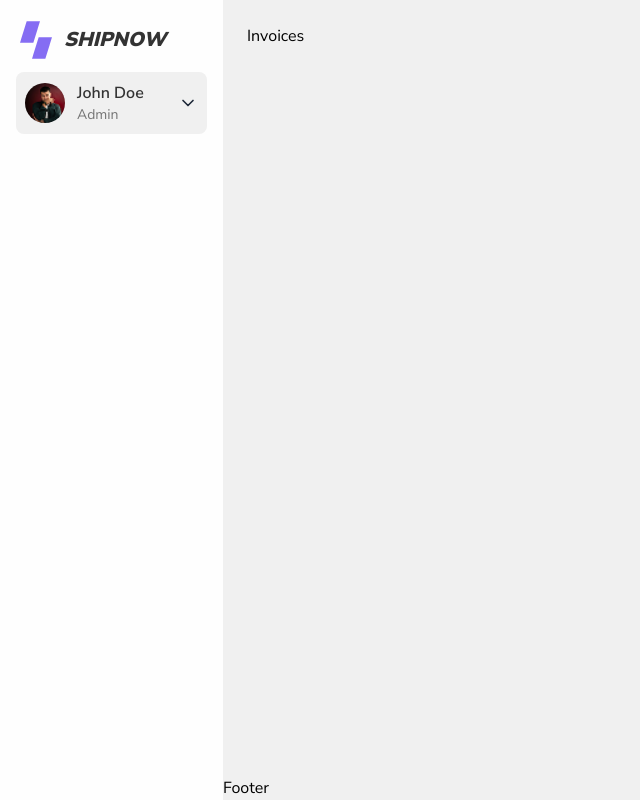
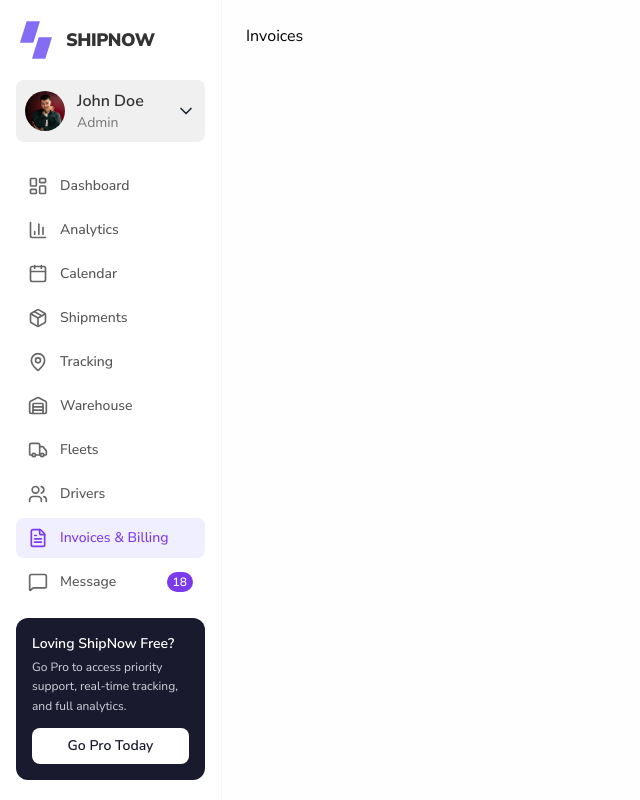
Before and after one commit to gmnayem631/ship-now, a Next.js app: page /invoices in a window 1280 px wide. Shown: the whole page, without its empty margins (0-640 px from the left). Built offline with nearby package versions, Linux system fonts and the light colour scheme.

Commit message:
feat: enhance Sidebar with navigation and promotional components

```diff
--- a/app/(dashboard)/layout.tsx
+++ b/app/(dashboard)/layout.tsx
@@ -1,16 +1,13 @@
-import React from "react";
-import Footer from "../components/layouts/Footer";
+import { ReactNode } from "react";
 import Sidebar from "../components/layouts/Sidebar";
 
-// app/(dashboard)/layout.tsx
-export default function DashboardLayout({ children }) {
+export default function DashboardLayout({ children }: { children: ReactNode }) {
   return (
-    <div className="flex min-h-screen">
+    <div className="flex min-h-screen bg-[#FEFEFE]">
       <Sidebar />
       <div className="flex flex-1 flex-col">
-        {/* Top header will go here later */}
         <main className="flex-1 p-6">{children}</main>
-        <Footer />
+        {/* Footer will go here later */}
       </div>
     </div>
   );
--- a/app/components/layouts/Sidebar.tsx
+++ b/app/components/layouts/Sidebar.tsx
@@ -1,17 +1,33 @@
 import ShipNowLogo from "../ShipNowLogo";
 import UserProfileCard from "./UserProfileCard";
-
+import SidebarNav from "./SidebarNav";
+import SidebarPromo from "./SidebarPromo";
 const Sidebar = () => {
   return (
-    <div className="h-screen w-55.75 bg-[#fefefe] px-4 py-5 text-center font-bold text-black">
-      <div className="flex items-center gap-2 text-xl font-black text-[#333] italic">
+    <aside className="sticky top-0 flex h-screen w-[222px] flex-col border-r border-gray-100 bg-white px-4 py-5">
+      {/* Logo */}
+      <div className="flex items-center gap-2.5">
         <ShipNowLogo />
-        <span className="uppercase">ShipNow</span>
+        <span className="text-lg font-black tracking-tight text-[#333] uppercase">
+          ShipNow
+        </span>
       </div>
 
       {/* User */}
-      <UserProfileCard />
-    </div>
+      <div className="mt-5">
+        <UserProfileCard />
+      </div>
+
+      {/* Navigation - make it scrollable if needed */}
+      <div className="flex-1 overflow-y-auto">
+        <SidebarNav />
+      </div>
+
+      {/* Promo Card */}
+      <div className="mt-4">
+        <SidebarPromo />
+      </div>
+    </aside>
   );
 };
 
--- /dev/null
+++ b/app/components/layouts/SidebarNav.tsx
@@ -0,0 +1,45 @@
+"use client";
+
+import Link from "next/link";
+import { usePathname } from "next/navigation";
+import { sidebarNavItems } from "../../data/navigation";
+
+const SidebarNav = () => {
+  const pathname = usePathname();
+
+  return (
+    <nav className="mt-6 flex flex-col gap-1">
+      {sidebarNavItems.map((item) => {
+        const isActive = pathname === item.href;
+        const Icon = item.icon;
+
+        return (
+          <Link
+            key={item.label}
+            href={item.href}
+            className={`flex items-center gap-3 rounded-lg px-3 py-2.5 text-sm font-medium transition-colors ${
+              isActive
+                ? "bg-[#F0EFFF] text-[#7C3AED]"
+                : "text-[#555] hover:bg-gray-100"
+            }`}
+          >
+            <Icon
+              size={20}
+              className={isActive ? "text-[#7C3AED]" : "text-[#666]"}
+            />
+            <span className="flex-1 text-left">{item.label}</span>
+
+            {/* Badge */}
+            {item.badge && (
+              <span className="flex h-5 min-w-5 items-center justify-center rounded-full bg-[#7C3AED] px-1.5 text-xs font-semibold text-white">
+                {item.badge}
+              </span>
+            )}
+          </Link>
+        );
+      })}
+    </nav>
+  );
+};
+
+export default SidebarNav;
--- /dev/null
+++ b/app/components/layouts/SidebarPromo.tsx
@@ -0,0 +1,16 @@
+const SidebarPromo = () => {
+  return (
+    <div className="mt-auto rounded-xl bg-[#1A1A2E] p-4 text-left">
+      <h4 className="text-sm font-semibold text-white">Loving ShipNow Free?</h4>
+      <p className="mt-1 text-xs leading-relaxed text-gray-300">
+        Go Pro to access priority support, real-time tracking, and full
+        analytics.
+      </p>
+      <button className="mt-3 w-full rounded-lg bg-white py-2 text-sm font-semibold text-[#1A1A2E] transition hover:bg-gray-100">
+        Go Pro Today
+      </button>
+    </div>
+  );
+};
+
+export default SidebarPromo;
--- a/app/components/layouts/UserProfileCard.tsx
+++ b/app/components/layouts/UserProfileCard.tsx
@@ -3,7 +3,7 @@ import { ChevronDown } from "lucide-react";
 
 const UserProfileCard = () => {
   return (
-    <div className="group mt-3 flex w-full items-center gap-3 rounded-lg border border-transparent bg-[#f0f0f0] p-2">
+    <div className="group flex w-full items-center gap-3 rounded-lg border border-transparent bg-[#f0f0f0] p-2">
       {/* Avatar Image */}
       <div className="relative h-10 w-10 shrink-0 overflow-hidden rounded-full">
         <Image
```
